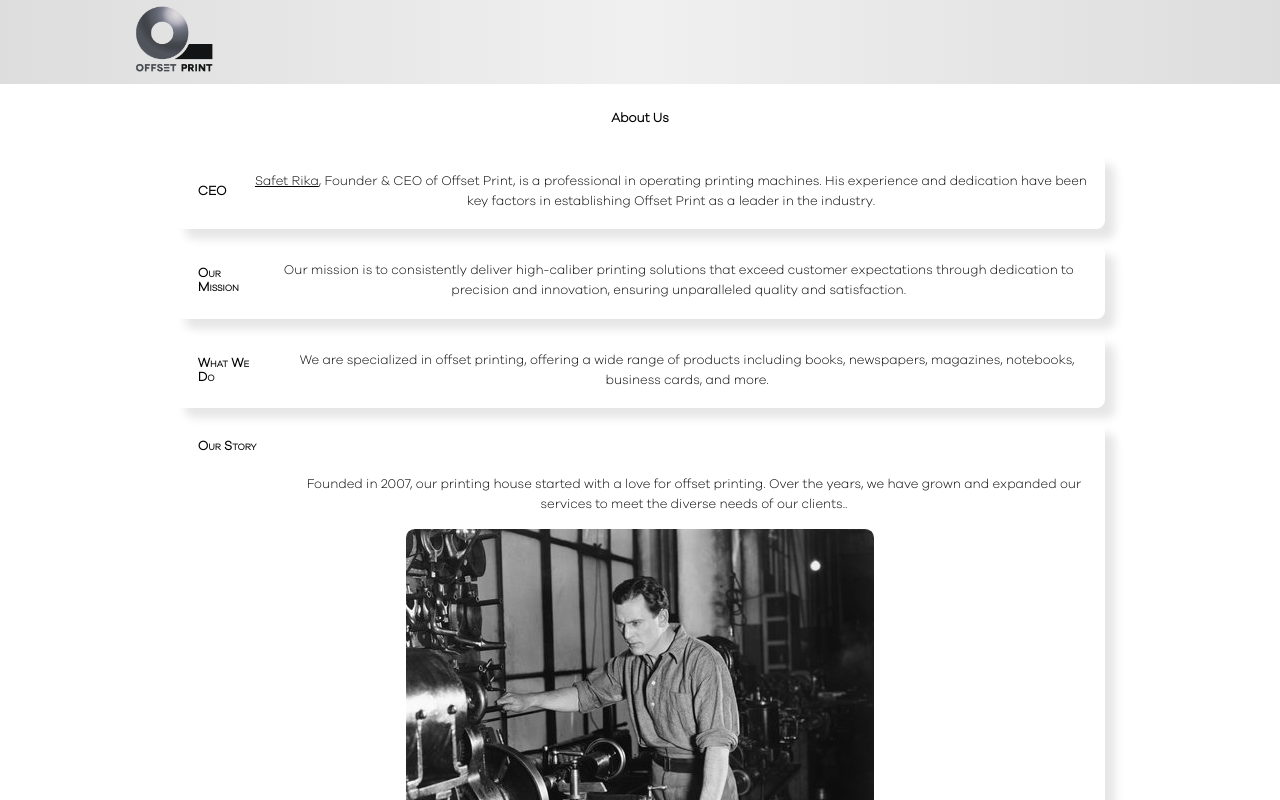
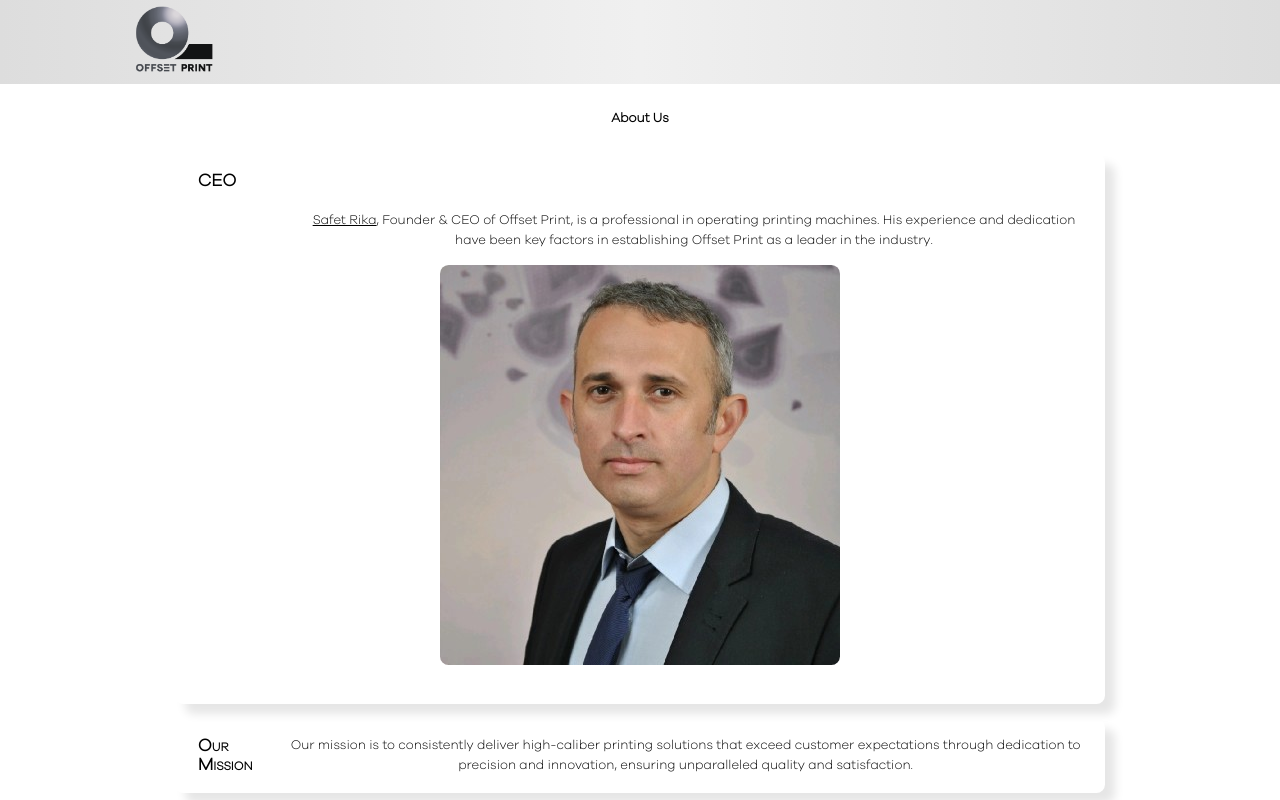
Before and after one commit to artianRika/OffsetPrint-Web, a React (Create React App) app in the folder offset_print/: page /about-us in a window 1280 px wide. Shown: the top 800 px of the page. Built offline with nearby package versions, Linux system fonts and the light colour scheme.

Commit message:
ready for deploy

```diff
--- a/offset_print/src/App.js
+++ b/offset_print/src/App.js
@@ -14,11 +14,10 @@ function App() {
           <Navbar/>
 
           <Routes>
-              <Route path={"/home"} element={<Home/>}/>
+              <Route path={"/"} element={<Home/>}/>
               <Route path={"/products"} element={<Products/>}/>
               <Route path={"/about-us"} element={<AboutUs/>}/>
               <Route path={"/contact"} element={<Contact/>}/>
-              <Route path={"/"} element={<Home/>}/>
           </Routes>
 
       </div>
--- a/offset_print/src/Components/AboutUs.js
+++ b/offset_print/src/Components/AboutUs.js
@@ -2,6 +2,7 @@ import "./AboutUs.css"
 import Blog from "./Blog";
 import Footer from "./Footer";
 import oldPhoto from "../oldFctory.jpg"
+import safetRika from "../safetRika.jpeg"
 import {useTranslation} from "react-i18next";
 
 const AboutUs = () => {
@@ -13,7 +14,7 @@ const AboutUs = () => {
             <h2 id={"aboutUsHeading"}>{t('about_us.aboutUs')}</h2>
 
             <div className={"blogContainer"}>
-                <Blog className={"blog"} title={t('about_us.ceo')} textContent={`<a href='https://mk.linkedin.com/in/safet-rika-a2834bb'>Safet Rika</a>, `+ t('about_us.ceoTextContent')}/>
+                <Blog id={"ceoPhoto"} className={"blog"} title={t('about_us.ceo')} hasImage={true} image={safetRika} textContent={`<a href='https://mk.linkedin.com/in/safet-rika-a2834bb'>Safet Rika</a>, `+ t('about_us.ceoTextContent')}/>
                 <Blog className={"blog"} title={t('about_us.ourMission')} textContent={t('about_us.ourMissionTextContent')}/>
                 <Blog className={"blog"} title={t('about_us.whatWeDo')} textContent={t('about_us.whatWeDoTextContent')}/>
                 <Blog className={"blog"} hasImage={true} image={oldPhoto} title={t('about_us.ourStory')} textContent={t('about_us.ourStoryTextContent')}/>
--- a/offset_print/src/Components/Blog.css
+++ b/offset_print/src/Components/Blog.css
@@ -30,6 +30,7 @@
     font-variant: small-caps;
     margin: 0 .4rem;
     align-self: center;
+    font-size: 1.2rem;
     line-height: 1.1;
 }
 
@@ -42,6 +43,7 @@
     padding: 0 0 0 6rem;
     margin-top: 1.4rem;
 }
+
 
 @media (max-width: 800px) {
     .ourStory {
--- a/offset_print/src/Components/Navbar.js
+++ b/offset_print/src/Components/Navbar.js
@@ -18,12 +18,12 @@ const Navbar = () => {
     return (
         <div className={"navbarDiv"}>
             <nav className={"navbar"}>
-                <Link to={"/home"}>
+                <Link to={"/"}>
                     <img draggable={false} src={logo} width={"80px"} alt="logo" />
                 </Link>
 
                 <ul className={"navbarList"}>
-                    <Link to={"/home"}>
+                    <Link to={"/"}>
                         <li>{t("navbar.home")}</li>
                     </Link>
                     <Link to={"/products"}>
--- a/offset_print/src/Components/Product.css
+++ b/offset_print/src/Components/Product.css
@@ -6,6 +6,7 @@
     border-radius: 0.6rem;
     padding: 1.2rem;
     transition: transform 0.5s;
+    margin: 1.5rem;
 }
 
 .productContainer{
@@ -32,6 +33,7 @@
 #productTitle {
     font-variant: small-caps;
     margin: 0 .5rem;
+    font-size: 1.3rem;
     line-height: 1.2;
 }
 
```
Also changed, not shown: offset_print/src/safetRika.jpeg (added).
